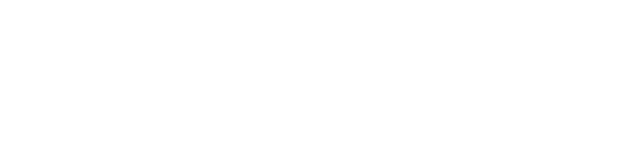
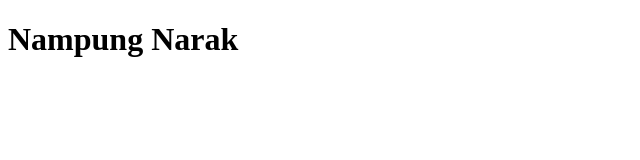
Before and after one commit to macaronillii/secondgithub, a plain HTML site: page index.html in a window 1280 px wide. Shown: the whole page, without its empty margins (0-640 px from the left). Drawn offline with Linux system fonts and the light colour scheme.

Commit message:
Update index.html

```diff
--- a/index.html
+++ b/index.html
@@ -6,6 +6,6 @@
     <title>Document</title>
 </head>
 <body>
-
+    <h1>Nampung Narak</h1>
 </body>
 </html>
```
